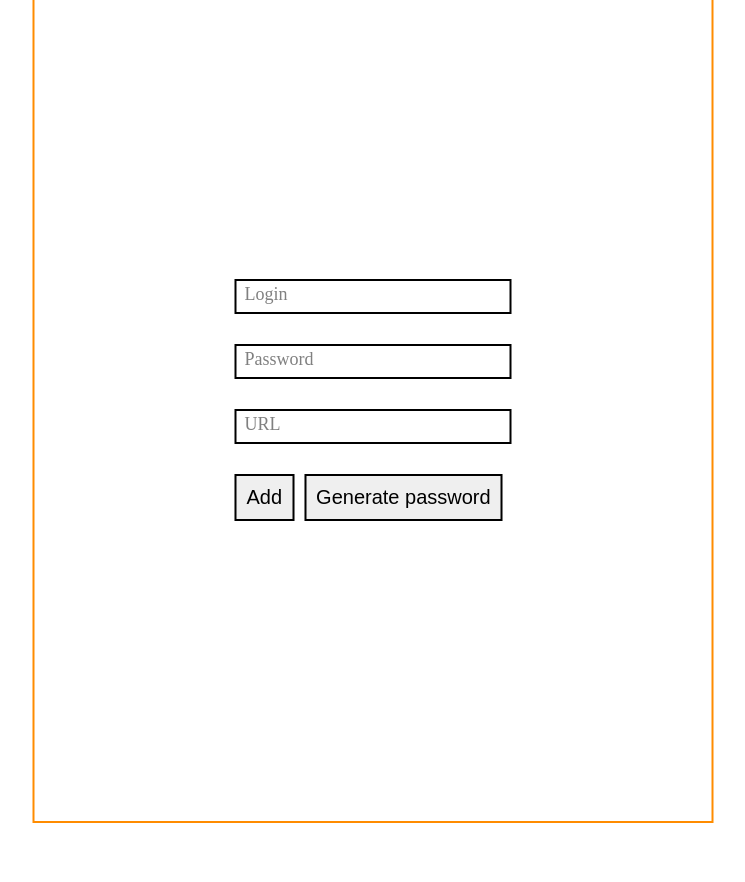
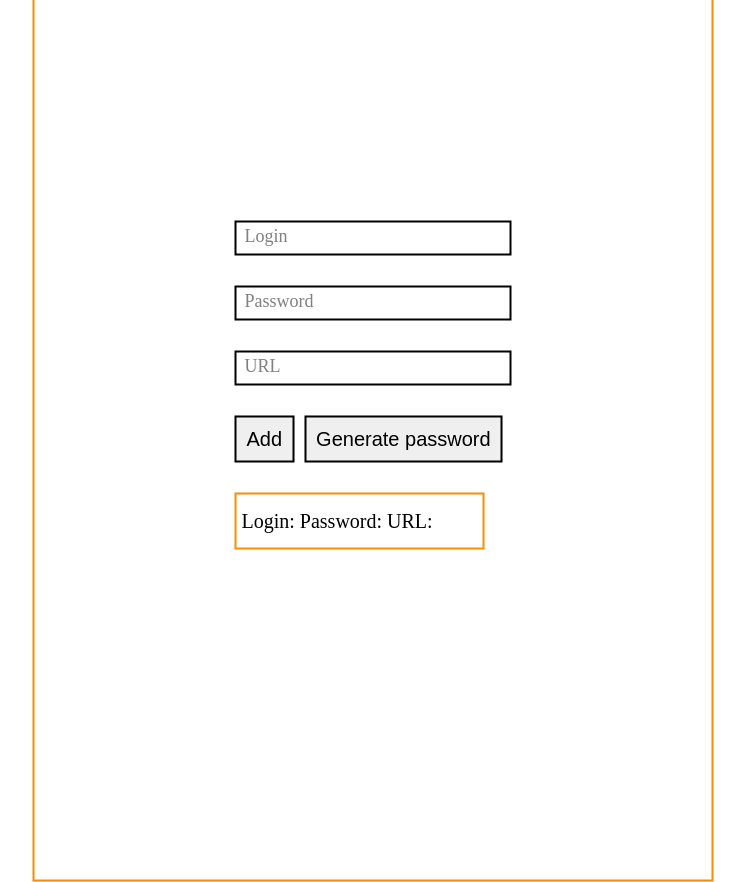
Before and after one commit to Stalker-Pro/Password_manager, a website: page index.html in a window 1280 px wide. Both pictures are taken after a click on the button "Add". Shown: the whole page, without its empty margins (267-1012 px from the left). Before the commit the page ends 823 px from the top, so only its background shows below. Drawn offline with Linux system fonts and the light colour scheme.

Commit message:
js started work

```diff
--- a/index.html
+++ b/index.html
@@ -28,6 +28,10 @@
 				<input class="btn-add" type="button" value="Add" />
 				<input class="btn-generate" type="button" value="Generate password" />
 			</div>
+
+			<div class="saved-sites">
+				This
+			</div>
 		</form>
 	</body>
 </html>
--- a/js/index.js
+++ b/js/index.js
@@ -5,20 +5,35 @@ const inputLogin = document.getElementById('login')
 const inputPassw = document.getElementById('password')
 const inputUrl = document.getElementById('url')
 
+const savedSites = document.querySelector('.saved-sites')
+
 btnAdd.addEventListener('click', e => {
-	let inputLogVal = inputLogin.value
-	let inputPassVal = inputPassw.value
-	let inputUrlVal = inputUrl.value
+	let logVal = inputLogin.value
+	let passVal = inputPassw.value
+	let urlVal = inputUrl.value
 
-	e.preventDefault()
+	localStorage.userSaved = JSON.stringify({
+		login: `${logVal}\n`,
+		password: `${passVal}\n`,
+		url: `${urlVal}`,
+	})
 
-	alert(`${inputLogVal}, ${inputPassVal}, ${inputUrlVal}`)
+	let parseUserSaved = JSON.parse(localStorage.userSaved)
+	// alert(
+	// 	`Login: ${parseUserSaved.login} ,
+	// 	Password: ${parseUserSaved.password},
+	// 	Url: ${parseUserSaved.url}`
+	// )
 
-	const MenedgerFULL = { loginM: inputLogVal, passwM: inputPassVal }
-	localStorage.setItem(MenedgerFULL.loginM, JSON.stringify(MenedgerFULL.passwM))
+	// let keys = Object.keys(localStorage)
+	// for (let key of keys) {
+	// 	alert(` ${key}: ${localStorage.getItem(key)}`)
+	// }
 
-	// read it
-	const storedMenedger = localStorage.getItem(MenedgerFULL.loginM)
-	const parsedMenedger = JSON.parse(storedMenedger)
-	alert(parsedMenedger.loginM)
+	if (savedSites) {
+		savedSites.textContent = `Login: ${parseUserSaved.login}
+		Password: ${parseUserSaved.password}
+		URL: ${parseUserSaved.url}
+		`
+	}
 })
--- a/scss/main.scss
+++ b/scss/main.scss
@@ -65,6 +65,17 @@ body {
 		padding: 1rem 1rem;
 		font-size: 2rem;
 	}
+
+
+	.saved-sites{
+		margin:3rem 0;
+		padding: 1.5rem .5rem;
+		font-size: 2rem;
+		border: solid $primary-orange 2px;
+		text-wrap: wrap;
+		width: 25rem;
+
+	}
 }
 
 //
```
Also changed, not shown: css/style.css, 1 other file.
